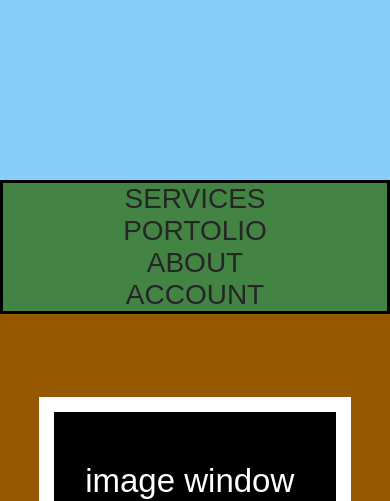
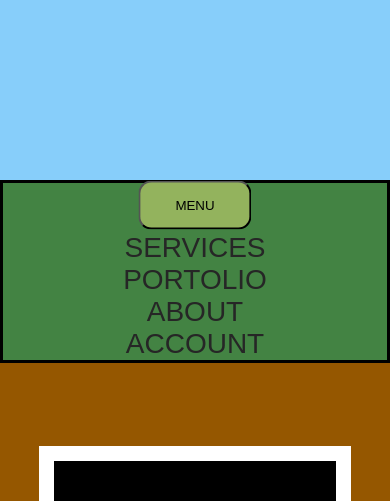
Before and after one commit to JIR91/CS290-Web-Development, a PHP site: page /main_site.html in a window 390 px wide. Shown: the top 501 px of the page. Run offline with PHP 8.4, Linux system fonts and the light colour scheme.

Commit message:
dropdown menu implementation

```diff
--- a/assignment_4/js_helper.js
+++ b/assignment_4/js_helper.js
@@ -27,3 +27,9 @@ window.matchMedia(`(max-width: 1040px)`).addEventListener("change", function(eve
         console.log("will be handling sandwich menu here as a click toggle");
     }
 })
+
+function dd_toggle(){
+    var dd_ele = document.getElementById('toggle-target');
+    dd_ele.classList.toggle('dd-hide');
+    console.log('button test')
+}
--- a/assignment_4/main_site.html
+++ b/assignment_4/main_site.html
@@ -13,7 +13,8 @@
     <body>
         <div class="top-pg-space"></div>
         <div class="nav-bar" id="sticky-menu">
-            <div class="nav-center">
+            <button class="dropdown-menu" onclick="dd_toggle()"> MENU </button>
+            <div class="nav-center" id="toggle-target">
                 <a href="page/service.html" title="Services Page">SERVICES</a>
                 <a href="page/portfolio.html" title="Portfolio Page">PORTOLIO</a>
                 <a href="page/about.html" title="About Page">ABOUT</a>
--- a/assignment_4/style/nav-bar.css
+++ b/assignment_4/style/nav-bar.css
@@ -70,15 +70,25 @@ input[type=button]{
     border-radius: 5px;
 }
 
+.dropdown-menu{
+    display: none;
+}
+
+
 @media screen and (max-width: 1040px){
     .nav-bar{
         padding: inherit;
     }
 
-    .nav-bar a{
+    .nav-bar a, .dropdown-menu{
         float: none;
         display: block;
         text-align: center;
+        background-color: inherit;
+    }
+
+    .nav-bar a.hide{
+        display: none;
     }
 
     .nav-center, .nav-right{
@@ -88,7 +98,7 @@ input[type=button]{
         transform: none;
     }
 
-    .nav-right a:hover {
+    .nav-right a:hover{
         background-color: rgb(93, 153, 93);
     }
 
@@ -96,4 +106,22 @@ input[type=button]{
         display: none;
     }
 
+    .dropdown-menu{
+        position: relative;
+        top: 50%;
+        left: 50%;
+        transform: translate(-50%, -5%);
+        padding: 15px 35px;
+        border-radius: 13px;
+        background-color: rgb(147, 179, 93);
+    }
+
+    .dropdown-menu:hover{
+        background-color: brown;
+        color: white;
+    }
+
+    .dd-hide{
+        display: none;
+    }
 }
```
